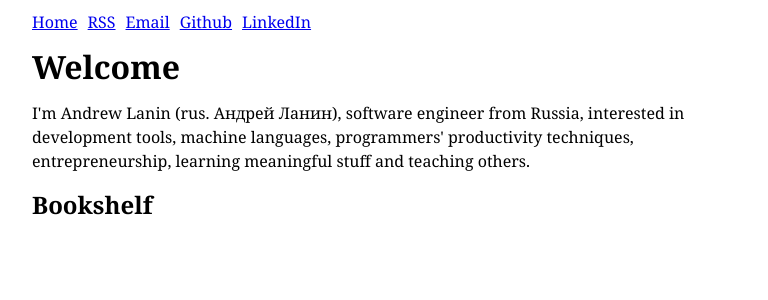
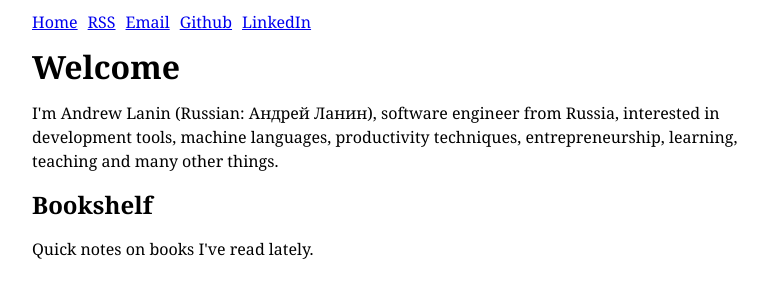
Before and after one commit to andrewlanin/lanin.dev, a Jekyll site: the page built from index.html, in a window 1280 px wide. Shown: the top 300 px of the page, without its empty margins (248-1016 px from the left). Built offline with Jekyll 4.4.1, drawn with Linux system fonts in a browser that asks for light colours.

Commit message:
Improve index page

```diff
--- a/index.html
+++ b/index.html
@@ -3,9 +3,11 @@ layout: base
 title: Home
 ---
 <h1>Welcome</h1>
-<p>I'm Andrew Lanin (rus. Андрей Ланин), software engineer from Russia, interested in development tools, machine languages, programmers' productivity techniques, entrepreneurship, learning meaningful stuff and teaching others.</p>
+<p>I'm Andrew Lanin (Russian: Андрей Ланин), software engineer from Russia, interested in development tools, machine languages, productivity techniques, entrepreneurship, learning, teaching and many other things.</p>
 
 <h2>Bookshelf</h2>
+<p>Quick notes on books I've read lately.</p>
+
 {% for post in site.categories["bookshelf"] %}
 <div class="shelf">
   <a href="{{ post.url }}"><img src="{{post.cover}}" width="60" /></a>
```
